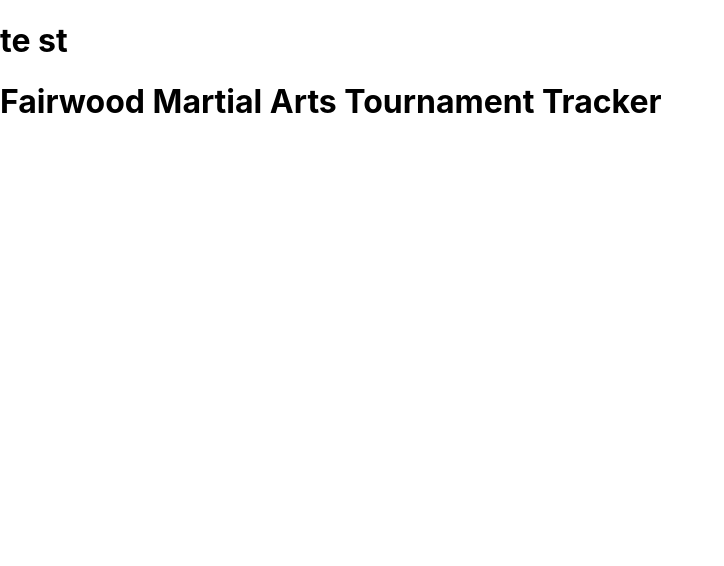
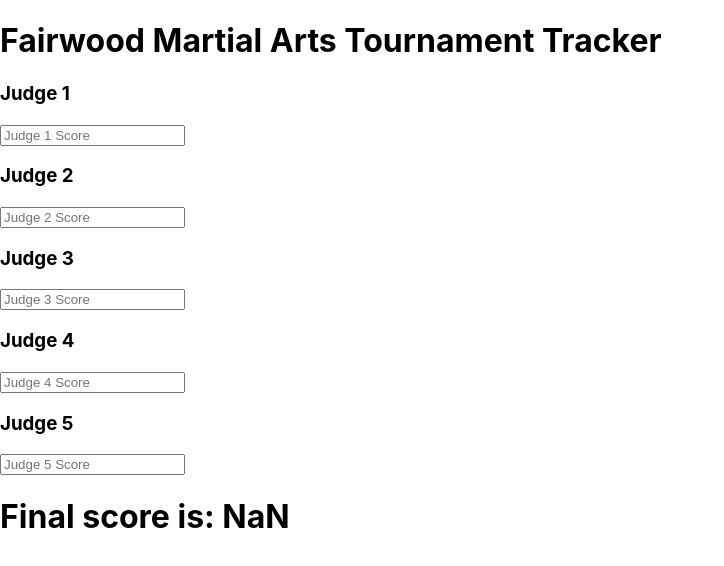
Before and after one commit to JosephCordell/KataTournamentTracker, a React (Create React App) app in the folder client/: page / in a window 1280 px wide. Shown: the top 566 px of the page, without its empty margins (0-724 px from the left). Built offline with nearby package versions, Linux system fonts and the light colour scheme.

Commit message:
Setting up scoring algorithm

```diff
--- a/client/src/App.js
+++ b/client/src/App.js
@@ -9,7 +9,6 @@ function App() {
   return (
 
     <BrowserRouter>
-      <h1>te st</h1>
       <Routes>
         <Route path = '/' element={<Homepage />} />
         <Route exact path = '/test' element={Homepage} />
--- a/client/src/views/Homepage.js
+++ b/client/src/views/Homepage.js
@@ -1,10 +1,81 @@
-import React from 'react'
+import React, { useState, useEffect } from 'react'
 
 export default function Homepage() {
 
-    return(
+
+    const [judge1, setJudge1] = useState()
+    const [judge2, setJudge2] = useState()
+    const [judge3, setJudge3] = useState()
+    const [judge4, setJudge4] = useState()
+    const [judge5, setJudge5] = useState()
+    const [finalScore, setFinalScore] = useState()
+
+    useEffect(() => {
+        let scores = [judge1, judge2, judge3, judge4, judge5]
+        scores.sort((a, b) => a-b)
+        scores.pop()
+        scores.shift()
+        scores = (scores.reduce((a, b) => a + b) / scores.length).toFixed(2)
+        setFinalScore(scores)
+    }, [judge1, judge2, judge3, judge4, judge5])
+
+    return (
         <div>
             <h1> Fairwood Martial Arts Tournament Tracker</h1>
+
+
+            <h3> Judge 1</h3>
+            <input
+                id="judge1"
+                type="number"
+                name="judge1"
+                step='any'
+                className='form-input'
+                placeholder='Judge 1 Score'
+                onChange={(e) => setJudge1(parseFloat(e.target.value))}
+            />
+            <h3> Judge 2</h3>
+            <input
+                id="judge2"
+                type="number"
+                name="judge2"
+                step='any'
+                className='form-input'
+                placeholder='Judge 2 Score'
+                onChange={(e) => setJudge2(parseFloat(e.target.value))}
+            />
+            <h3> Judge 3</h3>
+            <input
+                id="judge3"
+                type="number"
+                name="judge3"
+                step='any'
+                className='form-input'
+                placeholder='Judge 3 Score'
+                onChange={(e) => setJudge3(parseFloat(e.target.value))}
+            />
+            <h3> Judge 4</h3>
+            <input
+                id="judge4"
+                type="number"
+                name="judge4"
+                step='any'
+                className='form-input'
+                placeholder='Judge 4 Score'
+                onChange={(e) => setJudge4(parseFloat(e.target.value))}
+            />
+            <h3> Judge 5</h3>
+            <input
+                id="judge5"
+                type="number"
+                name="judge5"
+                step='any'
+                className='form-input'
+                placeholder='Judge 5 Score'
+                onChange={(e) => setJudge5(parseFloat(e.target.value))}
+            />
+            <h1>Final score is: {finalScore}</h1>
+
         </div>
     )
 }
```
